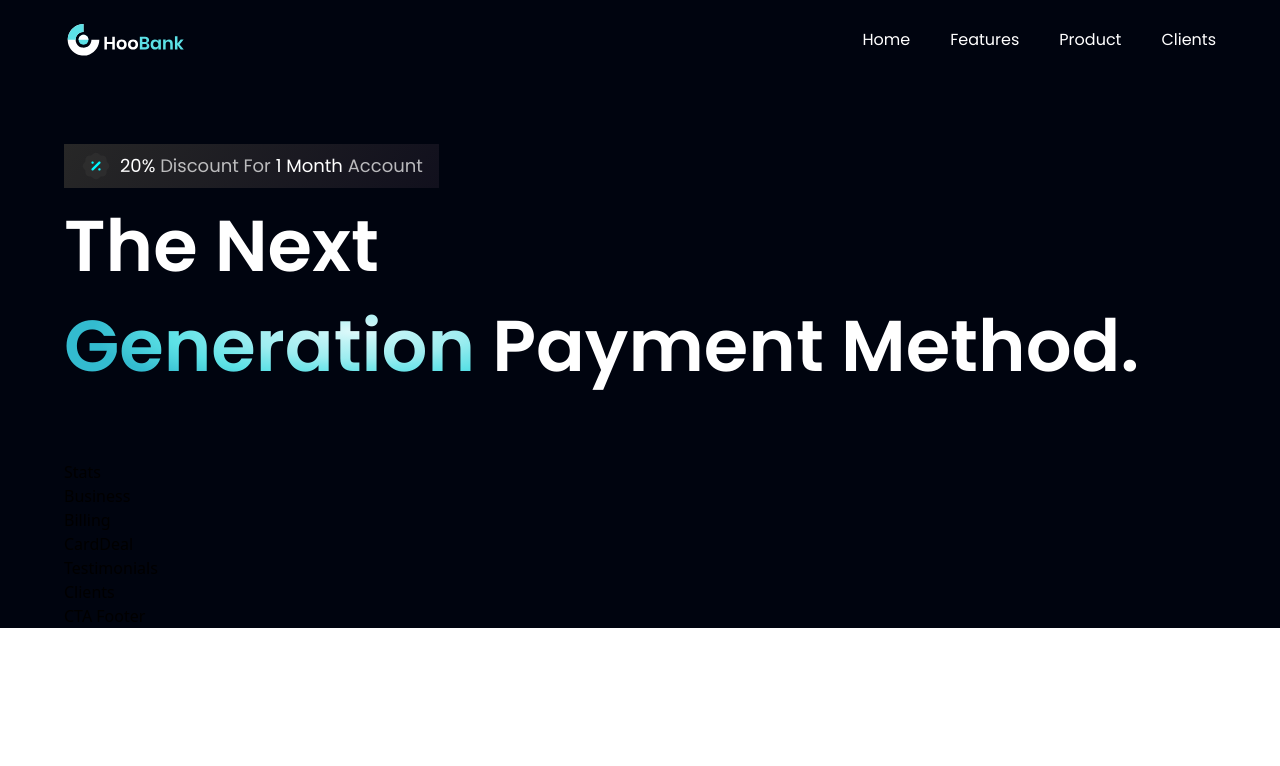
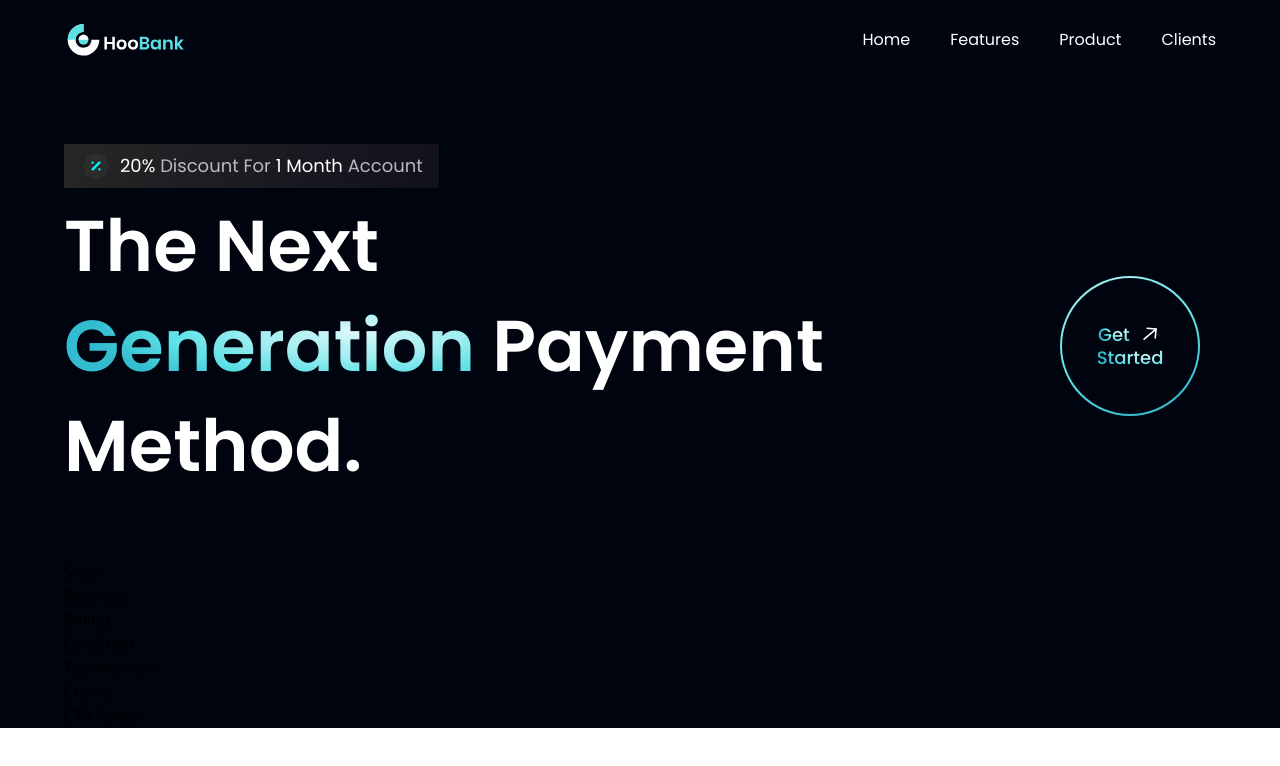
Before and after one commit to arash8877/Landing-Page-with-tailwind-, a React (Vite) app: page / in a window 1280 px wide. Shown: the top 766 px of the page. Built offline with nearby package versions, Linux system fonts and the light colour scheme.

Commit message:
GetStarted done

```diff
--- a/src/components/GetStarted.jsx
+++ b/src/components/GetStarted.jsx
@@ -1,9 +1,22 @@
-import React from 'react'
+import styles from "../style";
+import { arrowUp } from "../assets";
 
-const GetStarted = () => {
-  return (
-    <div>GetStarted</div>
-  )
-}
+const GetStarted = () => (
+  <div
+    className={`${styles.flexCenter} w-[140px] h-[140px] rounded-full bg-blue-gradient p-[2px] cursor-pointer`}
+  >
+    <div className={`${styles.flexCenter} flex-col bg-primary w-[100%] h-[100%] rounded-full`}>
+      <div className={`${styles.flexStart} flex-row`}>
+        <p className="font-poppins font-medium text-[18px] leading-[23px] mr-2">
+          <span className="text-gradient">Get</span>
+        </p>
+        <img src={arrowUp} alt="arrowUp" className="w-[23px h-[23px] object-contain" />
+      </div>
+      <p className="font-poppins font-medium text-[18px] leading-[23px]">
+        <span className="text-gradient">Started</span>
+      </p>
+    </div>
+  </div>
+);
 
-export default GetStarted
+export default GetStarted;
--- a/src/components/Hero.jsx
+++ b/src/components/Hero.jsx
@@ -1,5 +1,6 @@
 import styles from "../style";
 import { discount, robot } from "../assets";
+import GetStarted from "./GetStarted"
 
 const Hero = () => (
   <section id="home" className={`flex md:flex-row flex-col ${styles.paddingY}`}>
@@ -13,10 +14,13 @@
       </div>
 
       <div className="flex flex-row justify-between items-center w-full">
-        <h1 className="flex-1 font-poppins font-semibold ss:text-[72px] text-[52px] text-white ss:leading-[100px]">
+        <h1 className="flex-1 font-poppins font-semibold ss:text-[72px] text-[52px] text-white ss:leading-[100px] leading-[75px]">
           The Next <br className="sm:block hidden" />{" "}
           <span className="text-gradient">Generation</span> Payment Method.
         </h1>
+        <div className="ss:flex hidden md:mr-4 mr-0">
+          <GetStarted />
+        </div>
       </div>
     </div>
   </section>
```
